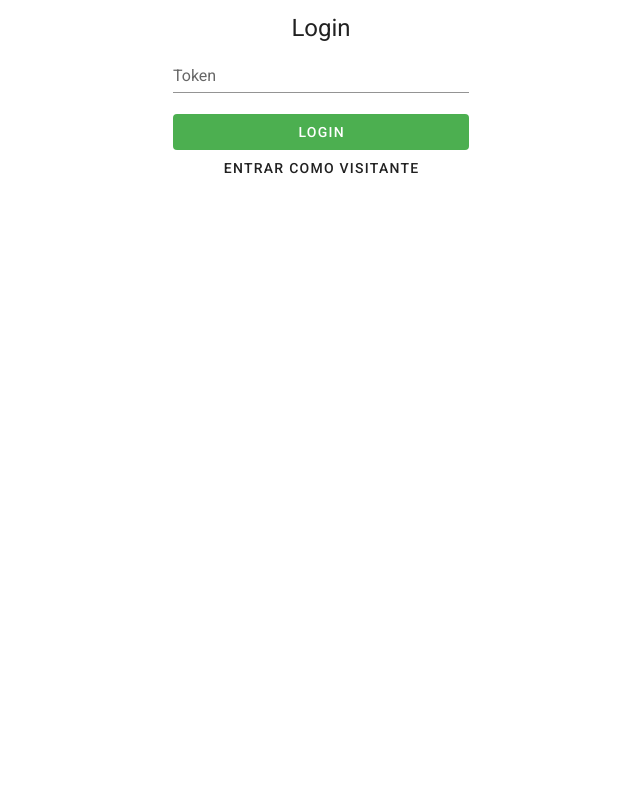
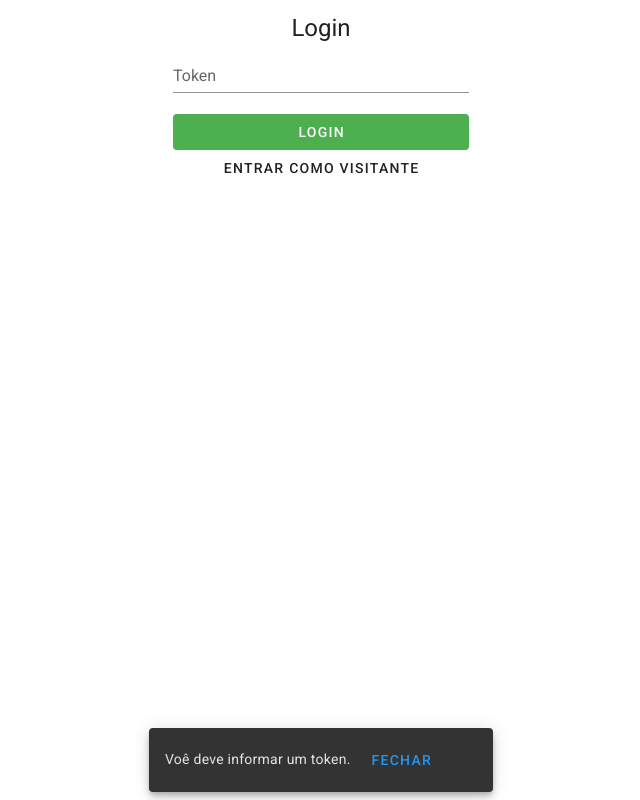
Before and after one commit to JeanZenzeluk/projeto-curso-vue, a Vue app: page /#/ in a window 1280 px wide. Both pictures are taken after a click on the button "LOGIN". Shown: the whole page, without its empty margins (319-959 px from the left). Built offline with nearby package versions, Linux system fonts and the light colour scheme.

Commit message:
Ok ate aula 52

```diff
--- a/package.json
+++ b/package.json
@@ -10,7 +10,9 @@
   "dependencies": {
     "core-js": "^3.6.4",
     "vue": "^2.6.11",
-    "vuetify": "^2.2.11"
+    "vue-router": "^3.2.0",
+    "vuetify": "^2.2.11",
+    "vuex": "^3.4.0"
   },
   "devDependencies": {
     "@vue/cli-plugin-babel": "~4.3.0",
--- a/src/App.vue
+++ b/src/App.vue
@@ -1,16 +1,11 @@
 <template>
     <v-app>
-        <login-page />
+        <router-view />
     </v-app>
 </template>
 
 <script>
-
-    import LoginPage from './components/login/loginPage.vue';
-
-    // AIzaSyC7oSfvfCBPvIKNfN5qflrA-28KQHaSgKQ
     export default {
         name: 'App',
-        components: { LoginPage },
     };
 </script>
--- /dev/null
+++ b/src/components/book/BookListPage.vue
@@ -0,0 +1,15 @@
+<template>
+    <div>
+        <p>Lista de livros</p>
+    </div>
+</template>
+
+<script>
+    export default {
+        name: 'BookListPage',
+    };
+</script>
+
+<style scoped>
+
+</style>
--- a/src/components/login/loginPage.vue
+++ b/src/components/login/loginPage.vue
@@ -14,26 +14,48 @@
 
                 </v-col>
             </v-row>
-
+            <v-snackbar v-model="showMessage">
+                {{ message }}
+                <v-btn
+                    color="info"
+                    text
+                    dark
+                    @click="showMessage = false"
+                >
+                    Fechar
+                </v-btn>
+            </v-snackbar>
         </v-container>
     </div>
 </template>
 
 <script>
     // AIzaSyC7oSfvfCBPvIKNfN5qflrA-28KQHaSgKQ
+
     export default {
         name: 'loginPage',
         data() {
             return {
                 token: '',
+                showMessage: false,
+                message: '',
             }
         },
         methods: {
             login(){
-                alert(this.token);
+                if(this.token){
+                    this.$store.commit('setAlthToken', this.token);
+                    this.$router.push('/book');
+                    // alert(this.$store.state.authToken);
+                }else{
+                    // TODO Mostrar uma mensagem de erro
+                    this.message = 'Voê deve informar um token.';
+                    this.showMessage = true;
+                }
             },
             loginAsGuest(){
                 // TODO
+                this.$router.push('/book');
             }
         }
     };
--- a/src/main.js
+++ b/src/main.js
@@ -1,10 +1,14 @@
 import Vue from 'vue'
 import App from './App.vue'
-import vuetify from './plugins/vuetify';
+import vuetify from './plugins/vuetify'
+import store from './store';
+import router from './router';
 
 Vue.config.productionTip = false;
 
 new Vue({
     vuetify,
+    store,
+    router,
     render: h => h(App)
 }).$mount('#app');
--- /dev/null
+++ b/src/router.js
@@ -0,0 +1,16 @@
+import Vue from 'vue';
+import Router from 'vue-router';
+
+import LoginPage from './components/login/loginPage.vue';
+import BookListPage from './components/book/BookListPage.vue';
+
+Vue.use(Router);
+
+const routes = [
+    { path: '/', name: 'login', component: LoginPage },
+    { path: '/book', name: 'bookList', component: BookListPage },
+];
+
+export default new Router({
+    routes,
+});
--- /dev/null
+++ b/src/store.js
@@ -0,0 +1,15 @@
+import Vue from 'vue';
+import Vuex from 'vuex';
+
+Vue.use(Vuex);
+
+export default new Vuex.Store({
+    state: {
+        authToken: '',
+    },
+    mutations: {
+        setAlthToken(state, payload){
+            state.authToken = payload;
+        },
+    }
+});
```
Also changed, not shown: 1 other file (tests, documents, lock files or other folders).
